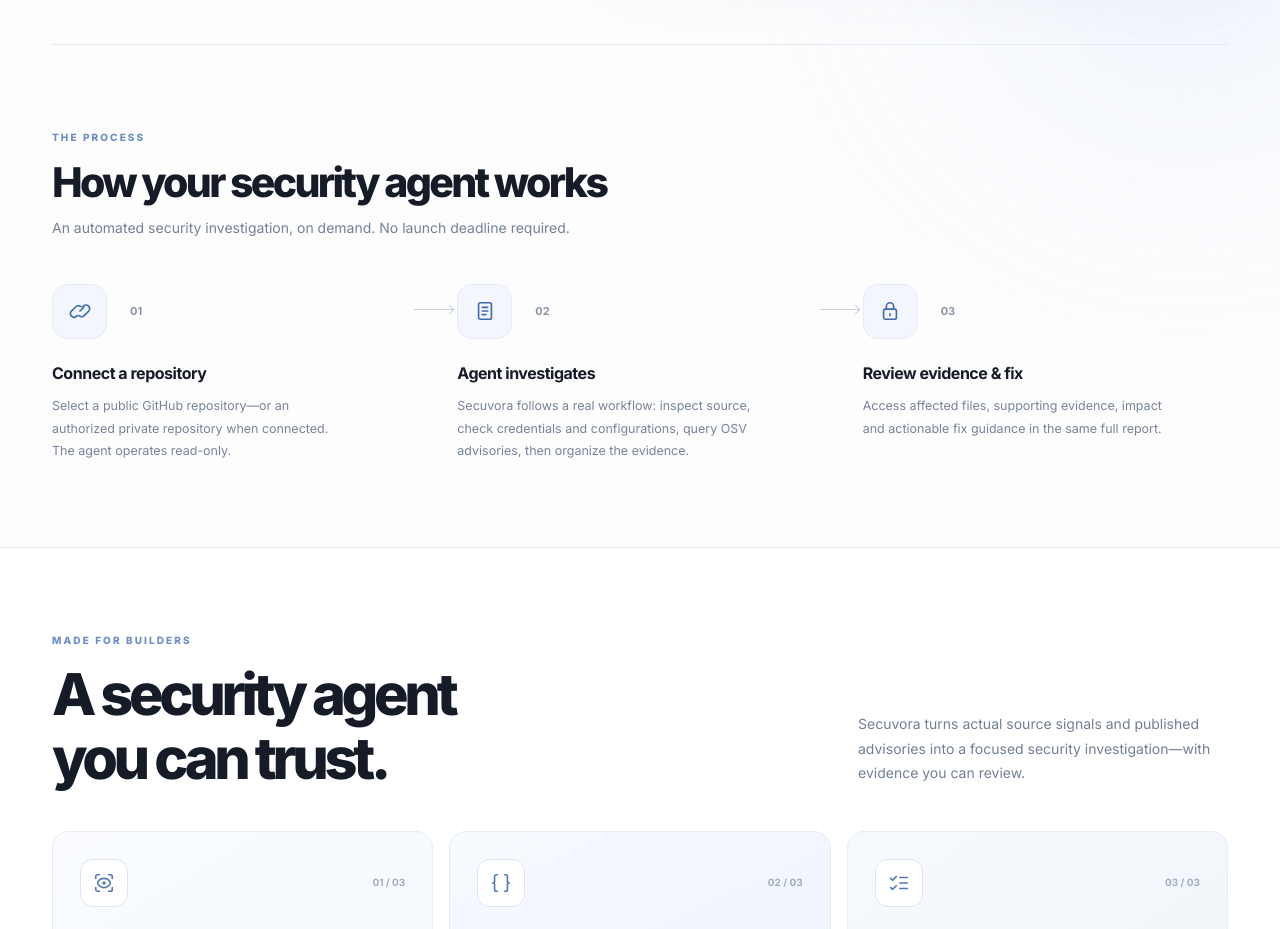
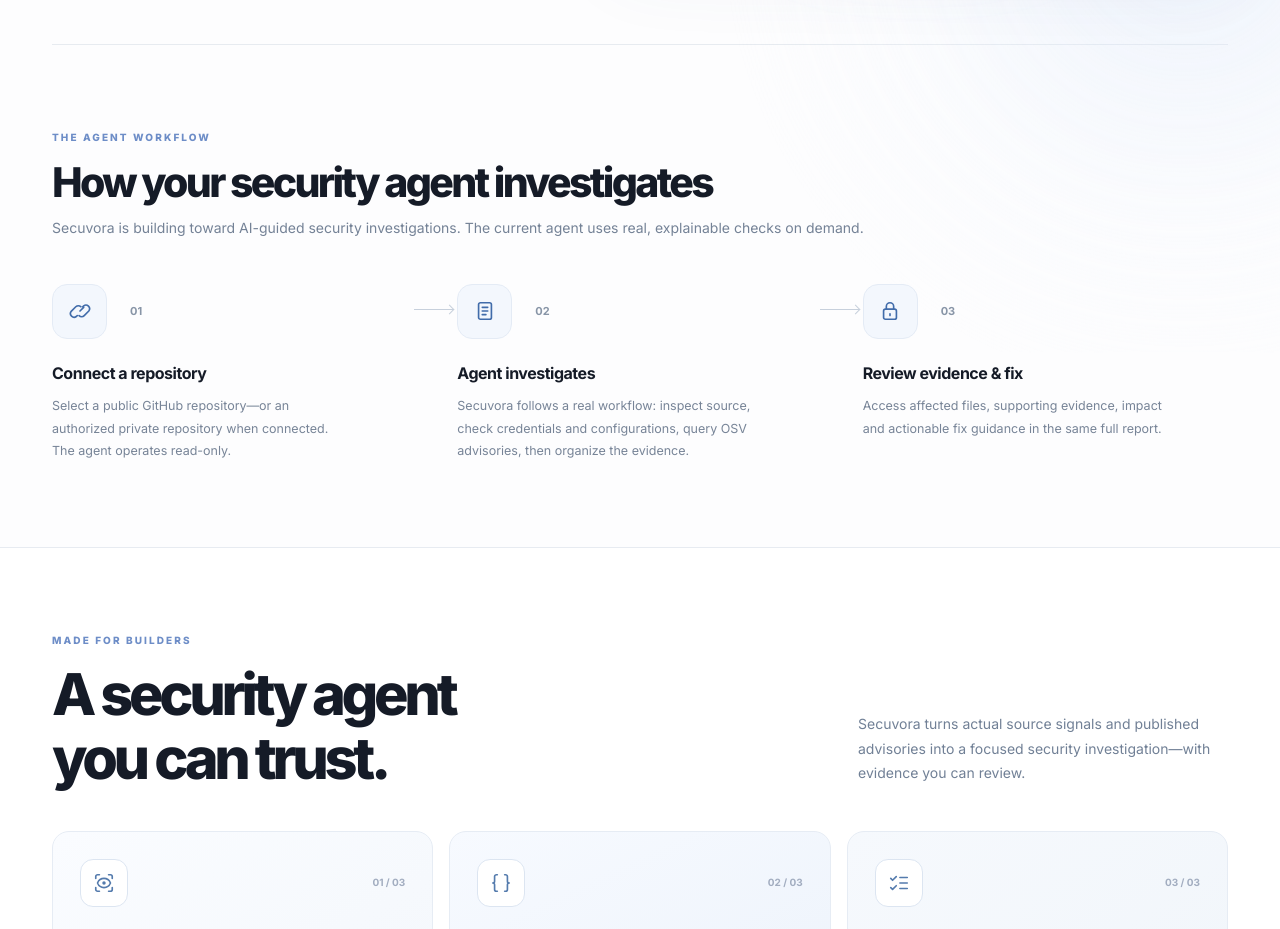
Before and after one commit to helloskyorigin/Safe-sure, a Next.js app: page / in a window 1280 px wide. Shown: the part 800-1729 px from the top of the page. Built offline with nearby package versions, Linux system fonts and the light colour scheme.

Commit message:
brand(agent): position Secuvora as an AI-agent vision with accurate beta capabilities

```diff
--- a/components/HowItWorks.tsx
+++ b/components/HowItWorks.tsx
@@ -3,9 +3,9 @@ export default function HowItWorks() {
     <section id="how" className="section">
       <div className="container">
         <div className="section-heading ">
-          <p className="eyebrow">THE PROCESS</p>
-          <h2>How your security agent works</h2>
-          <p>An automated security investigation, on demand. No launch deadline required.</p>
+          <p className="eyebrow">THE AGENT WORKFLOW</p>
+          <h2>How your security agent investigates</h2>
+          <p>Secuvora is building toward AI-guided security investigations. The current agent uses real, explainable checks on demand.</p>
         </div>
         <div className="steps">
           <article className="step ">
```
